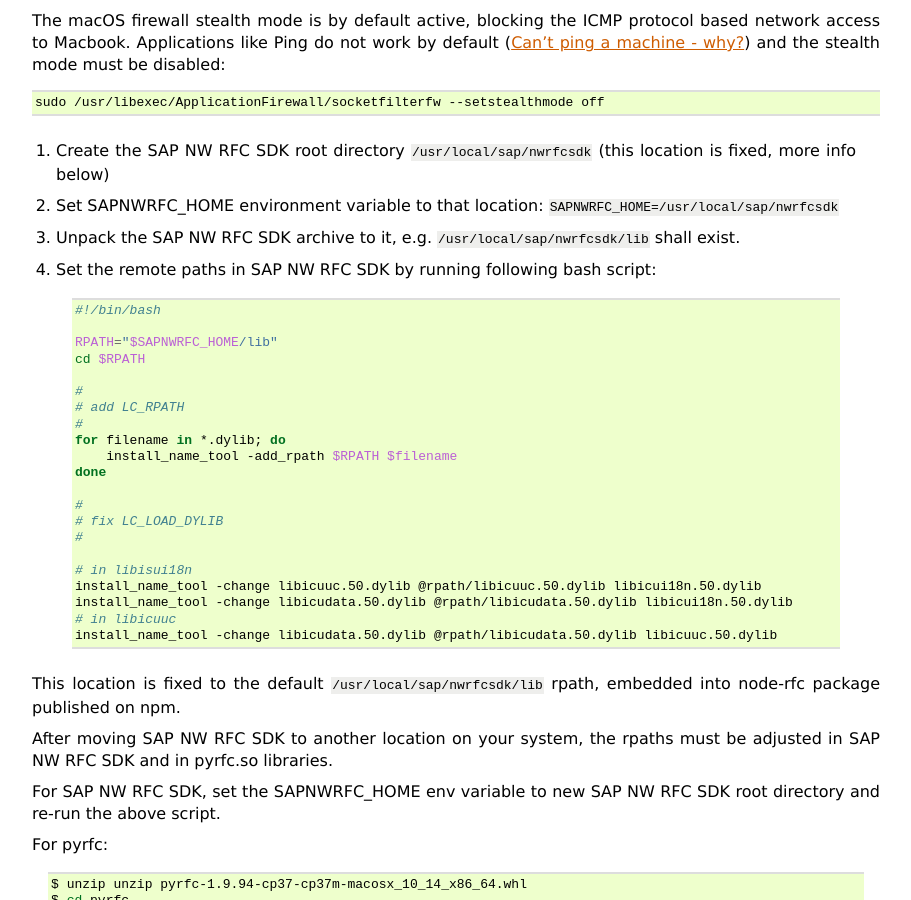
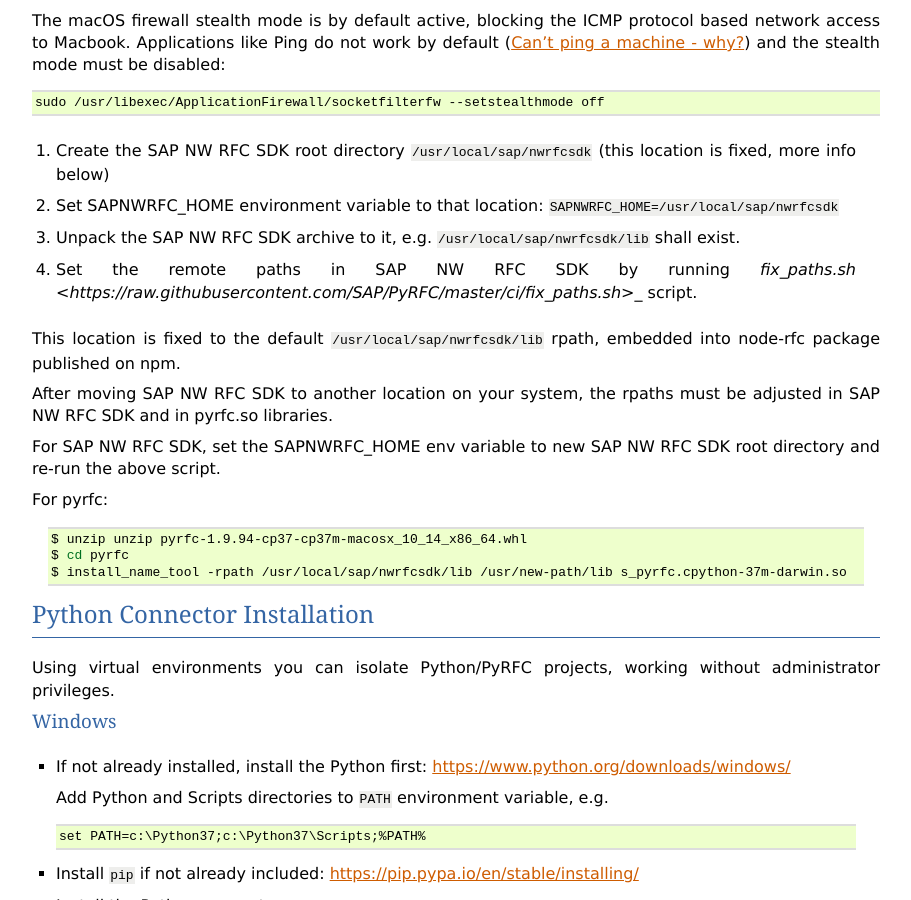
Before and after one commit to SAP/PyRFC, a Sphinx documentation site: the page built from doc/install.rst, in a window 1280 px wide and 900 px high, scrolled down 1569 px. Shown: the whole window, without its empty margins (48-959 px from the left). Built offline with Sphinx 7.4.7, drawn with Linux system fonts in a browser that asks for light colours.

Commit message:
sap nwrfc sdk macos fix

```diff
--- a/doc/install.rst
+++ b/doc/install.rst
@@ -97,31 +97,7 @@
 1. Create the SAP NW RFC SDK root directory ``/usr/local/sap/nwrfcsdk`` (this location is fixed, more info below)
 2. Set SAPNWRFC_HOME environment variable to that location: ``SAPNWRFC_HOME=/usr/local/sap/nwrfcsdk``
 3. Unpack the SAP NW RFC SDK archive to it, e.g. ``/usr/local/sap/nwrfcsdk/lib`` shall exist.
-4. Set the remote paths in SAP NW RFC SDK by running following bash script:
-
-     .. code-block:: sh
-
-        #!/bin/bash
-
-        RPATH="$SAPNWRFC_HOME/lib"
-        cd $RPATH
-
-        #
-        # add LC_RPATH
-        #
-        for filename in *.dylib; do
-            install_name_tool -add_rpath $RPATH $filename
-        done
-
-        #
-        # fix LC_LOAD_DYLIB
-        #
-
-        # in libisui18n
-        install_name_tool -change libicuuc.50.dylib @rpath/libicuuc.50.dylib libicui18n.50.dylib
-        install_name_tool -change libicudata.50.dylib @rpath/libicudata.50.dylib libicui18n.50.dylib
-        # in libicuuc
-        install_name_tool -change libicudata.50.dylib @rpath/libicudata.50.dylib libicuuc.50.dylib
+4. Set the remote paths in SAP NW RFC SDK by running `fix_paths.sh <https://raw.githubusercontent.com/SAP/PyRFC/master/ci/fix_paths.sh>_` script.
 
 This location is fixed to the default ``/usr/local/sap/nwrfcsdk/lib`` rpath, embedded into node-rfc package published on npm.
 
```
Also changed, not shown: 2 other files.
